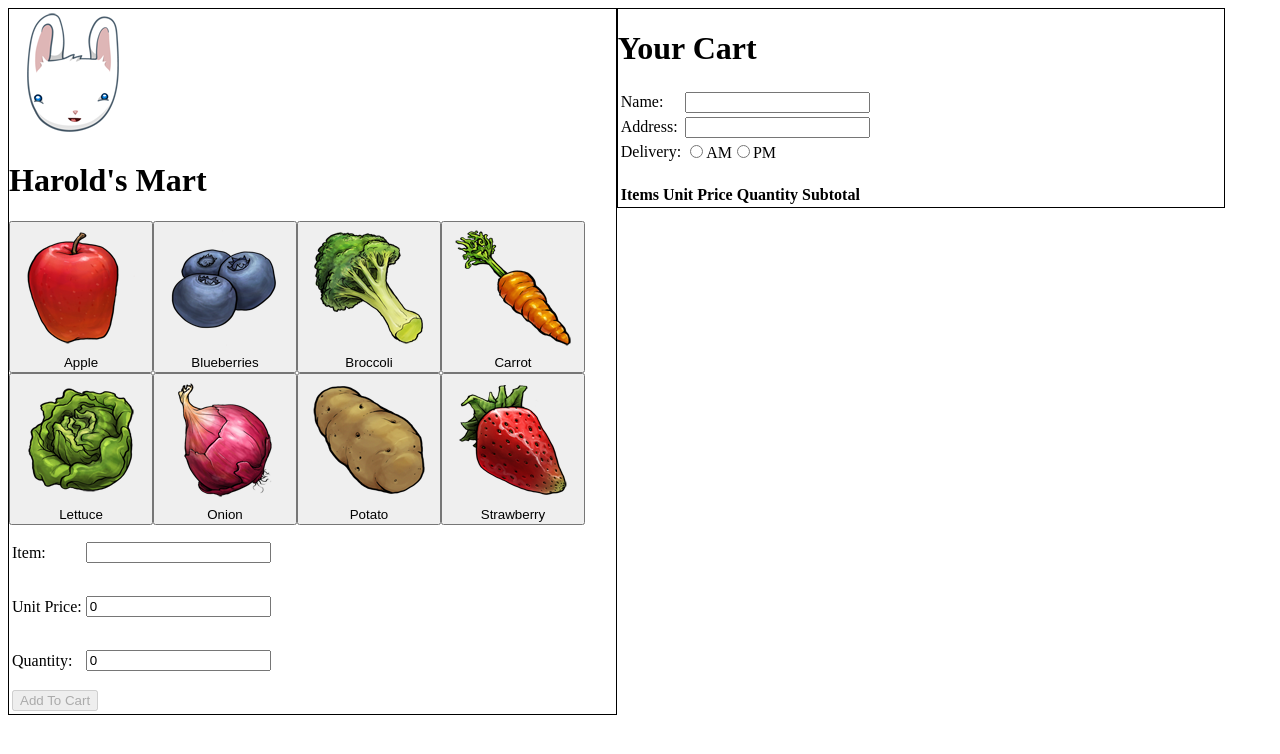
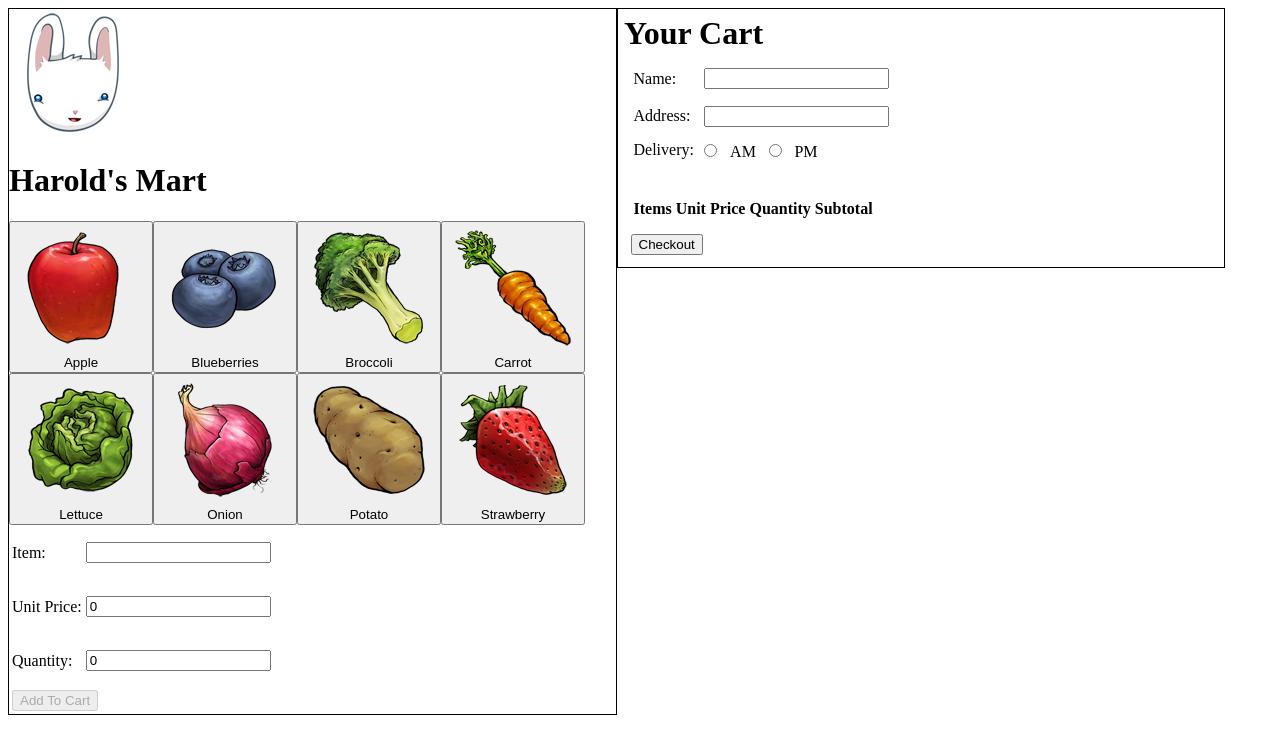
Before and after one commit to Akimori-236/day32-cart, an Angular app: page / in a window 1280 px wide. Shown: the top 754 px of the page. Built offline with nearby package versions, Linux system fonts and the light colour scheme.

Commit message:
add pipes

```diff
--- a/src/app/components/cart.component.css
+++ b/src/app/components/cart.component.css
@@ -0,0 +1,6 @@
+* {
+    margin: 0.5vw;
+}
+td{
+    margin: 0.2vw;
+}
--- a/src/app/components/cart.component.html
+++ b/src/app/components/cart.component.html
@@ -1,5 +1,5 @@
 <h1>Your Cart</h1>
-<form [formGroup]="cartForm">
+<form [formGroup]="cartForm" (ngSubmit)="checkout()">
   <table>
     <tr>
       <td>Name:</td>
@@ -31,11 +31,12 @@
     </thead>
     <tbody *ngFor="let lineitem of cart; let i = index">
       <tr>
-        <td>{{ lineitem.item }}</td>
-        <td>{{ lineitem.unitPrice }}</td>
-        <td>{{ lineitem.qty }}</td>
-        <td>{{lineitem.subtotal}}</td>
+        <td>{{ lineitem.item | titlecase }}</td>
+        <td>{{ lineitem.unitPrice | currency }}</td>
+        <td>{{ lineitem.qty | number }}</td>
+        <td>{{ lineitem.subtotal | currency }}</td>
       </tr>
     </tbody>
   </table>
+  <button type="submit">Checkout</button>
 </form>
--- a/src/app/components/cart.component.ts
+++ b/src/app/components/cart.component.ts
@@ -31,7 +31,7 @@ export class CartComponent implements OnInit {
     })
   }
 
-  saveForm() {
+  checkout() {
     const customer = this.cartForm.value as Customer
     console.info(">>> CUSTOMER", customer)
   }
```
